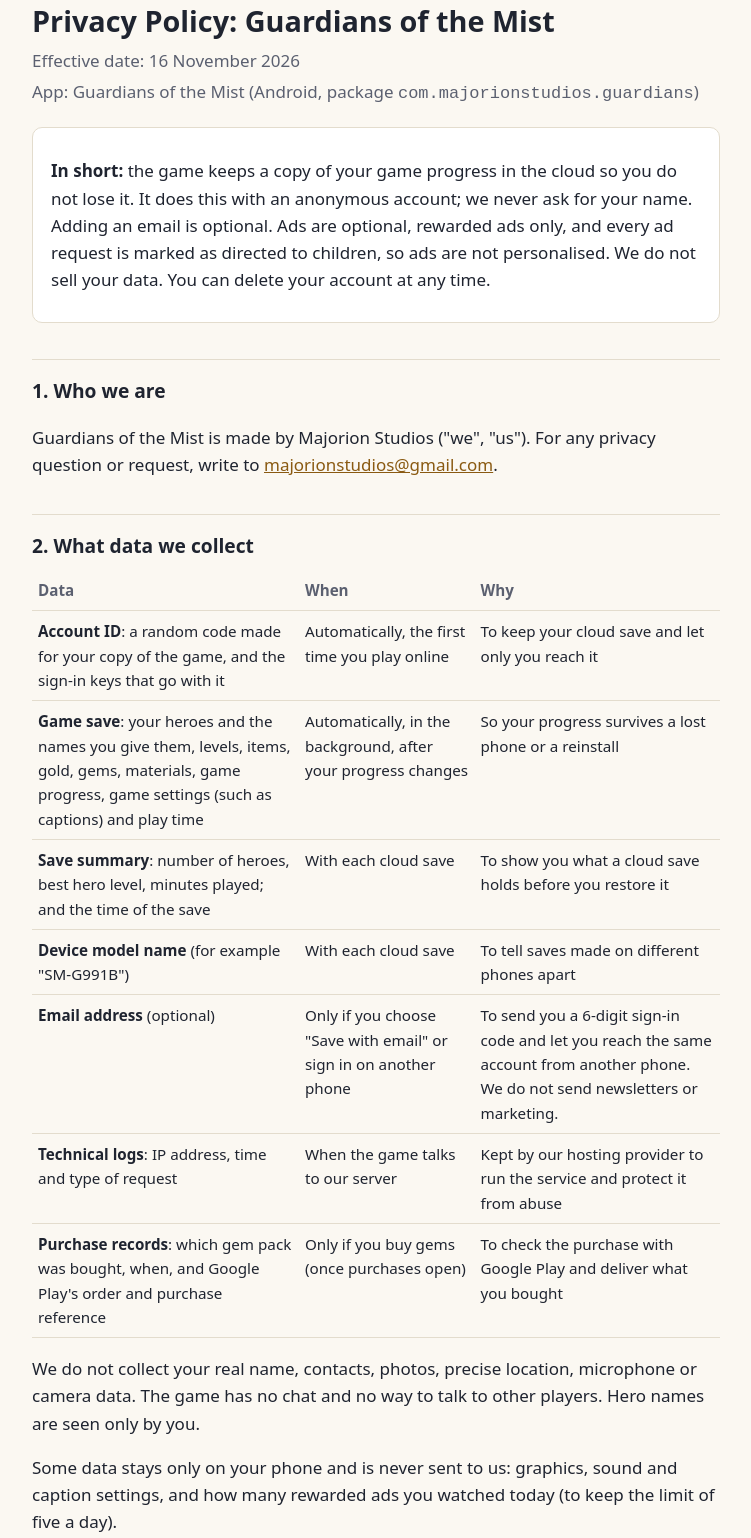
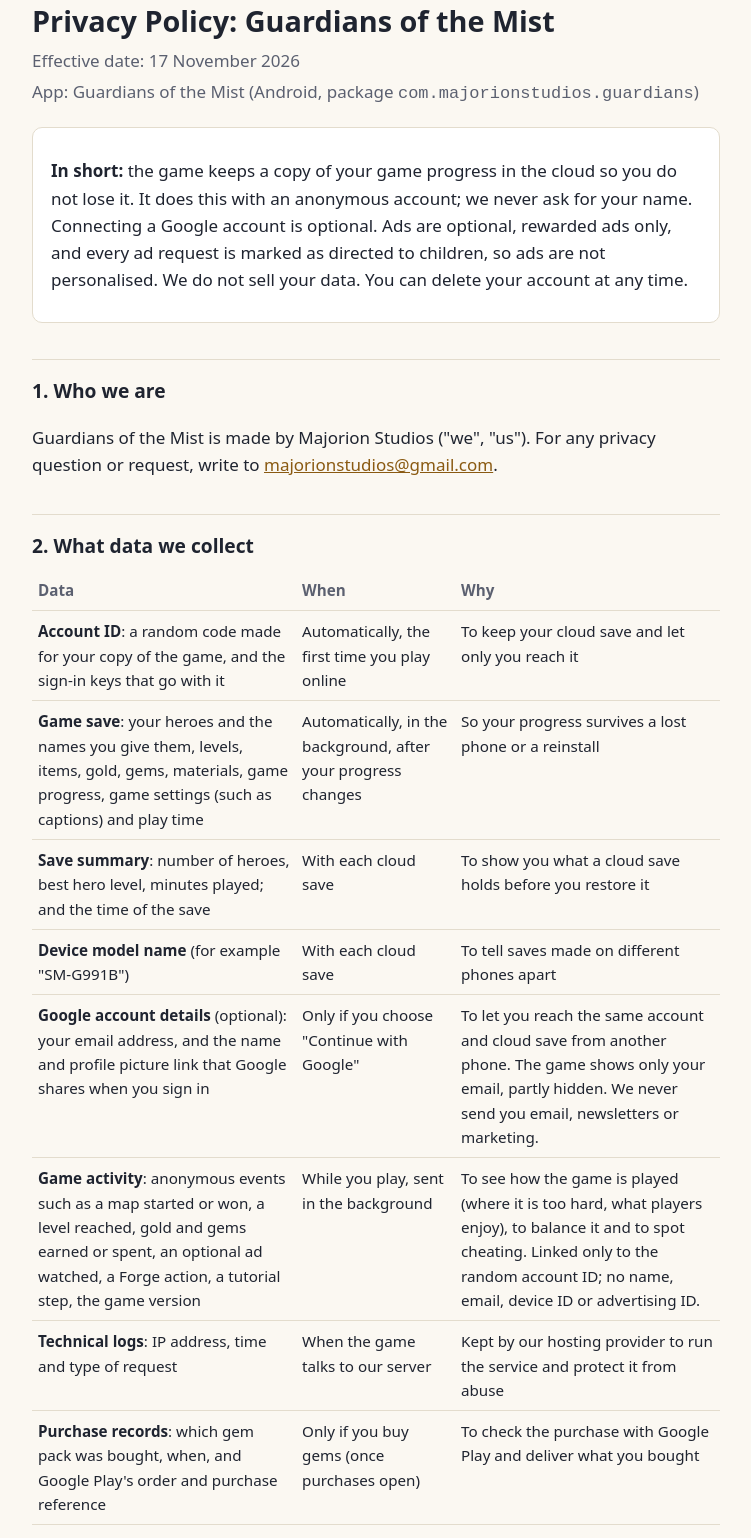
Before and after one commit to majorionstudios/majorionstudios.github.io, a plain HTML site: page privacy.html in a window 1280 px wide. Shown: the part 29-1567 px from the top of the page, without its empty margins (264-1015 px from the left). Drawn offline with Linux system fonts and the light colour scheme.

Commit message:
Privacy and account deletion pages: Continue with Google and anonymous game activity metrics
Co-Authored-By: Claude Opus 5.5 <noreply@anthropic.com>
Claude-Session: https://claude.ai/code/session_011q3pc9evQdvG8ppbP2gtLH

```diff
--- a/privacy.html
+++ b/privacy.html
@@ -33,13 +33,13 @@
 <main>
 <header>
   <h1>Privacy Policy: Guardians of the Mist</h1>
-  <p>Effective date: 16 November 2026</p>
+  <p>Effective date: 17 November 2026</p>
   <p>App: Guardians of the Mist (Android, package <code>com.majorionstudios.guardians</code>)</p>
 </header>
 
 <div class="summary">
   <p><strong>In short:</strong> the game keeps a copy of your game progress in the cloud so you do not lose it.
-  It does this with an anonymous account; we never ask for your name. Adding an email is optional.
+  It does this with an anonymous account; we never ask for your name. Connecting a Google account is optional.
   Ads are optional, rewarded ads only, and every ad request is marked as directed to children, so ads are
   not personalised. We do not sell your data. You can delete your account at any time.</p>
 </div>
@@ -65,9 +65,16 @@ write to <a href="mailto:majorionstudios@gmail.com">majorionstudios@gmail.com</a
   <tr><td><strong>Device model name</strong> (for example "SM-G991B")</td>
       <td>With each cloud save</td>
       <td>To tell saves made on different phones apart</td></tr>
-  <tr><td><strong>Email address</strong> (optional)</td>
-      <td>Only if you choose "Save with email" or sign in on another phone</td>
-      <td>To send you a 6-digit sign-in code and let you reach the same account from another phone. We do not send newsletters or marketing.</td></tr>
+  <tr><td><strong>Google account details</strong> (optional): your email address, and the name and profile
+      picture link that Google shares when you sign in</td>
+      <td>Only if you choose "Continue with Google"</td>
+      <td>To let you reach the same account and cloud save from another phone. The game shows only your
+      email, partly hidden. We never send you email, newsletters or marketing.</td></tr>
+  <tr><td><strong>Game activity</strong>: anonymous events such as a map started or won, a level reached,
+      gold and gems earned or spent, an optional ad watched, a Forge action, a tutorial step, the game version</td>
+      <td>While you play, sent in the background</td>
+      <td>To see how the game is played (where it is too hard, what players enjoy), to balance it and to spot
+      cheating. Linked only to the random account ID; no name, email, device ID or advertising ID.</td></tr>
   <tr><td><strong>Technical logs</strong>: IP address, time and type of request</td>
       <td>When the game talks to our server</td>
       <td>Kept by our hosting provider to run the service and protect it from abuse</td></tr>
@@ -86,6 +93,9 @@ and how many rewarded ads you watched today (to keep the limit of five a day).</
   <li><strong>Supabase</strong> hosts our account and database service. It stores the account and save data
     above on our behalf and does not use it for its own purposes.
     (<a href="https://supabase.com/privacy">Supabase privacy policy</a>)</li>
+  <li><strong>Google Sign-In</strong>: if you choose "Continue with Google", Google shows its own account
+    screen and confirms to us which Google account you picked. We never see your Google password.
+    (<a href="https://policies.google.com/privacy">Google privacy policy</a>)</li>
   <li><strong>Google AdMob</strong> shows the optional rewarded ads. Every ad request is marked as directed to
     children and under the age of consent, with ad content limited to the "G" (general audiences) rating.
     For such requests Google serves only non-personalised ads. To show ads, measure them and prevent fraud,
@@ -110,8 +120,9 @@ as possible:</p>
   <li>All ad requests are marked as child-directed, so ads are non-personalised and family-safe for every
     player, whatever their age.</li>
   <li>There is no chat, no friends list and nothing a player writes is shown to other players.</li>
-  <li>Adding an email is optional. If the player is under 13 (or under the age of digital consent in your
-    country), a parent or guardian should use their own email for this.</li>
+  <li>Connecting a Google account is optional; the game can be played as a guest. For a child's Google
+    account managed by a parent (for example with Google Family Link), the parent's settings decide whether
+    the child can use it to sign in to apps.</li>
   <li>Purchases go through Google Play, where parents can require approval for every purchase.</li>
 </ul>
 <p>We follow the principles of the US Children's Online Privacy Protection Act (COPPA) and the children's
@@ -120,7 +131,8 @@ write to <a href="mailto:majorionstudios@gmail.com">majorionstudios@gmail.com</a
 
 <h2>5. How long we keep data</h2>
 <ul>
-  <li>Account, cloud save and email: until you delete the account.</li>
+  <li>Account, cloud save and Google account details: until you delete the account.</li>
+  <li>Game activity events: 400 days, then deleted automatically (or when you delete the account).</li>
   <li>Technical logs: for a short period set by our hosting provider, then deleted.</li>
   <li>Purchase records: as long as needed to deliver purchases, handle refunds and meet tax and legal duties.</li>
   <li>Data on your phone: until you uninstall the game or clear its data.</li>
```
Also changed, not shown: delete-account.html (+3 -3 lines).
